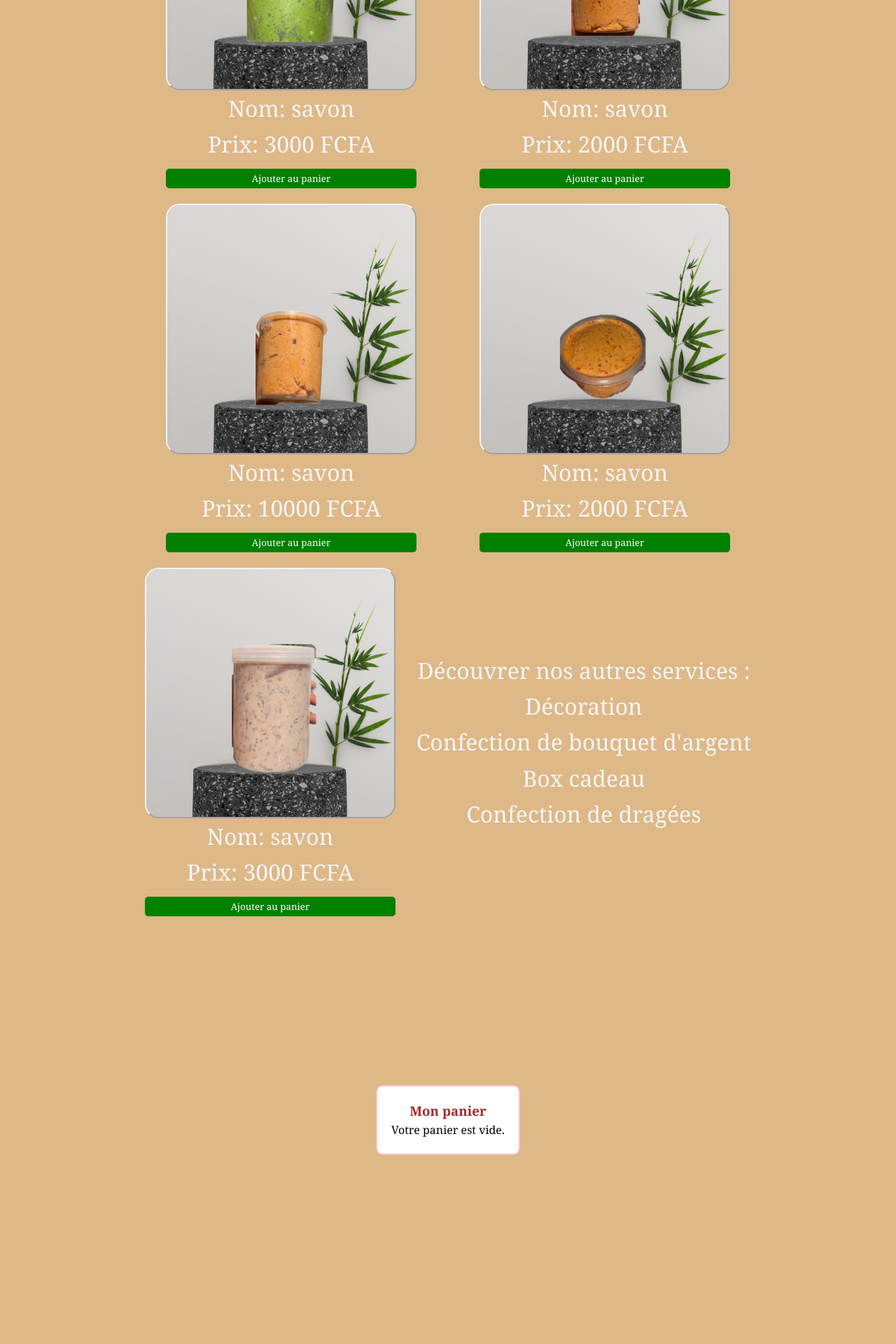
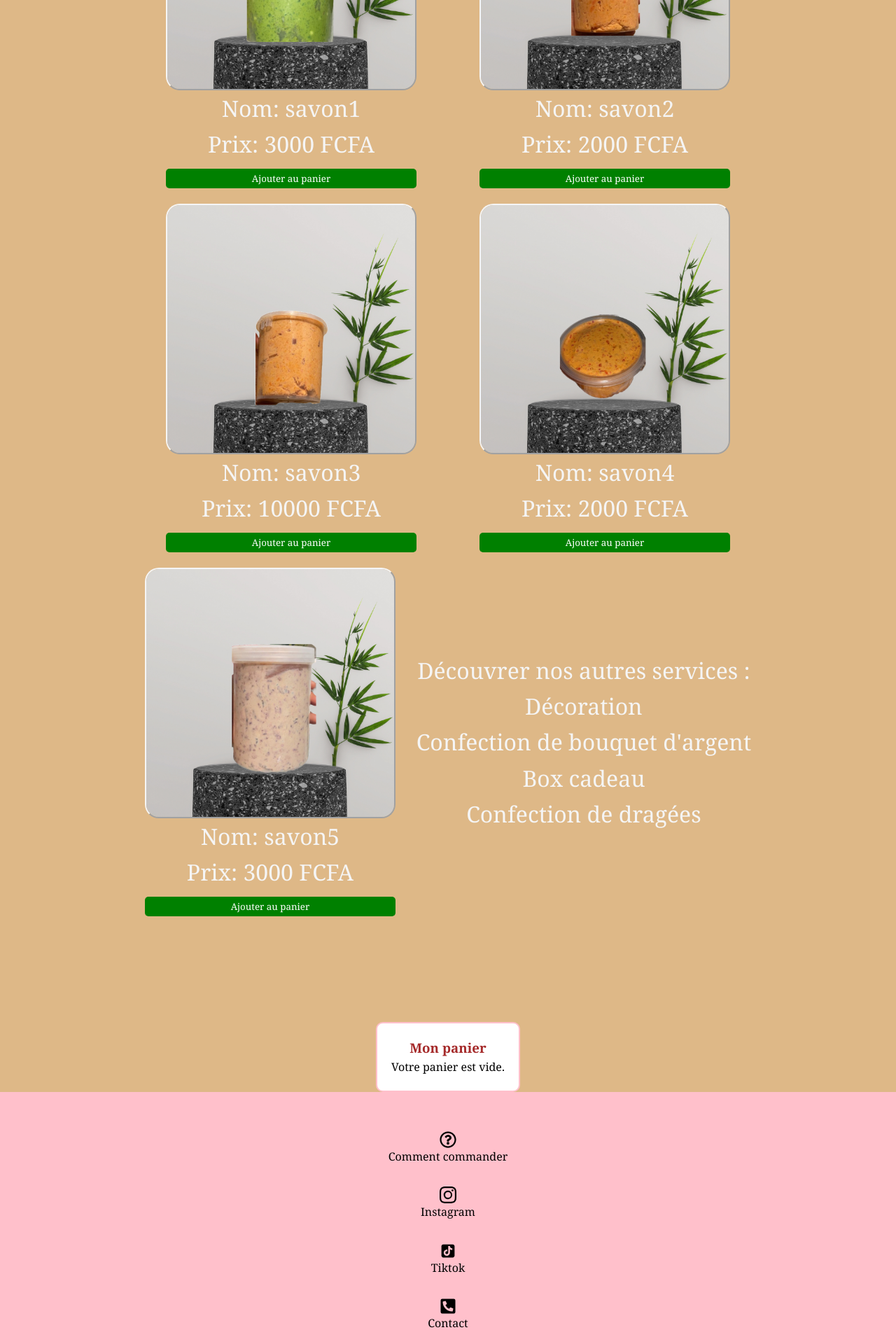
Before and after one commit to AKEKOFranck/Joe-s-Shopping, a React (Vite) app: page /Cosmetique in a window 1280 px wide. Shown: the part 660-2580 px from the top of the page at 70% size. Built offline with nearby package versions, Linux system fonts and the light colour scheme.

Commit message:
second BT page

```diff
--- a/dev-dist/sw.js
+++ b/dev-dist/sw.js
@@ -79,7 +79,7 @@ define(['./workbox-ce4f0d5f'], (function (workbox) { 'use strict';
    */
   workbox.precacheAndRoute([{
     "url": "index.html",
-    "revision": "0.kmc5rb4ujb8"
+    "revision": "0.q6425uvfsv8"
   }], {});
   workbox.cleanupOutdatedCaches();
   workbox.registerRoute(new workbox.NavigationRoute(workbox.createHandlerBoundToURL("index.html"), {
--- a/src/pages/Cosmetique.jsx
+++ b/src/pages/Cosmetique.jsx
@@ -11,17 +11,17 @@ export default function Cosmetique() {
     const [products, setProducts] = useState([]);
 
     const package1 = [
-        { id: 1, image: picture1, name: "savon", price: 3000 },
-        { id: 2, image: picture2, name: "savon", price: 2000 },
+        { id: 1, image: picture1, name: "savon1", price: 3000 },
+        { id: 2, image: picture2, name: "savon2", price: 2000 },
     ];
 
      const package2 = [
-        { id: 1, image: picture3, name: "savon", price: 10000 },
-        { id: 2, image: picture4, name: "savon", price: 2000 },
+        { id: 1, image: picture3, name: "savon3", price: 10000 },
+        { id: 2, image: picture4, name: "savon4", price: 2000 },
     ];
 
      const package3 = [
-        { id: 1, image: picture5, name: "savon", price: 3000 },
+        { id: 1, image: picture5, name: "savon5", price: 3000 },
     ];
 
     const services  = [
@@ -141,7 +141,7 @@ export default function Cosmetique() {
            </div>
 
 
-            <div className='cos_container'>
+            <div className='cos_container' id='cos_shop'>
                             {/* Panier amélioré */}
             <div style={{
                 marginTop: '40px',
@@ -160,7 +160,7 @@ export default function Cosmetique() {
                     <ul className='cos_list' style={{ listStyle: 'none', padding: 0 }}>
                         {products.map((product, idx) => (
                             <li key={idx} style={{ marginBottom: '10px', display: 'flex', justifyContent: 'space-between', alignItems: 'center' }}>
-                                <span>{product.id} - {product.name} - {product.price} FCFA</span>
+                                <span> {product.name} - {product.price} FCFA</span>
                                 <button
                                     onClick={() => supprimerProducts(idx)}
                                     style={{
--- a/src/pages/InstallBT.jsx
+++ b/src/pages/InstallBT.jsx
@@ -1,5 +1,7 @@
 import '../styles/InstallBT.css';
 import { useState, useEffect } from 'react';
+import { useLocation } from 'react-router-dom';
+
 
 export default function InstallBT() {
     const [deferredPrompt, setDeferredPrompt] = useState(null);
@@ -70,6 +72,13 @@ export default function InstallBT() {
         );
     }
 
+     const location = useLocation();
+
+    // Ne s'affiche que sur la page /install
+    if (location.pathname !== '/InstallBT') {
+        return null;
+    }
+
     return (
         <section className='bt_main'>
             {deferredPrompt ? (
--- a/src/styles/Cosmetique.css
+++ b/src/styles/Cosmetique.css
@@ -65,7 +65,9 @@ h4{
     height: auto;
 }
 
-
+#cos_shop{
+    height: auto;
+}
 
 
 
```
Also changed, not shown: 1 other file (tests, documents, lock files or other folders).
